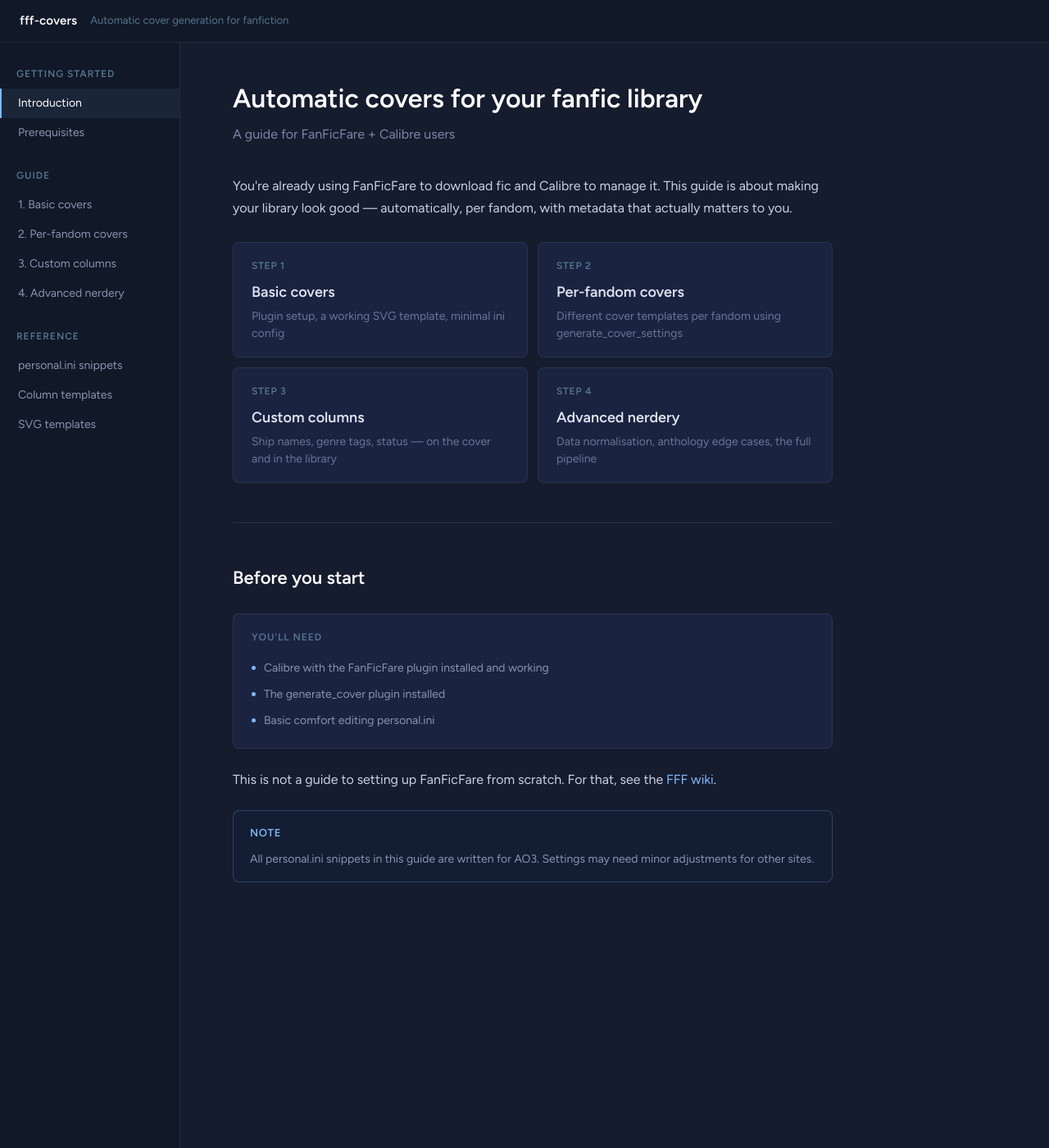
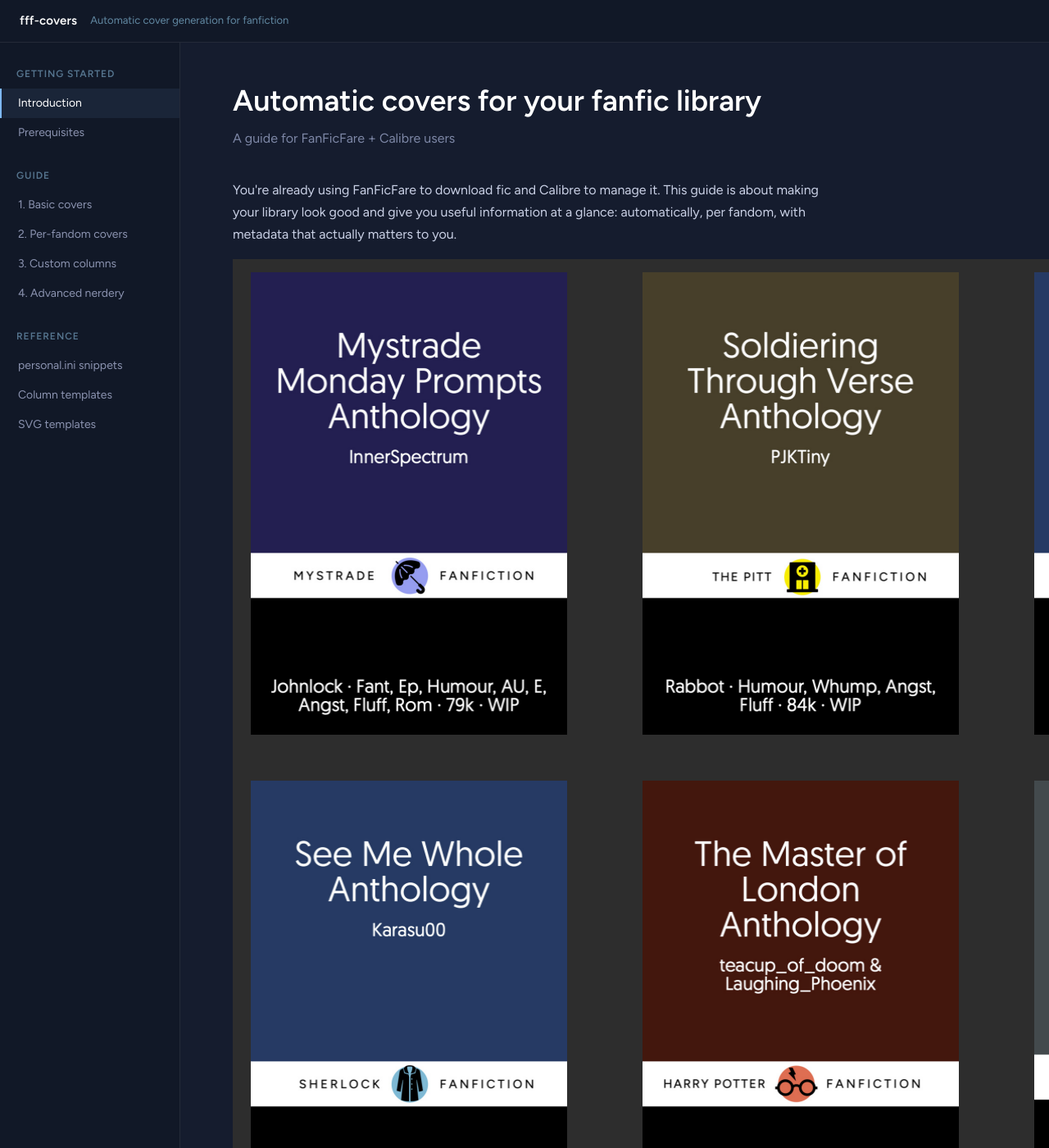
Before and after one commit to wordsandpics/fff-covers, a Jekyll site: the page built from index.md, in a window 1280 px wide and 1400 px high. Shown: the whole window at 82% size. Built offline with Jekyll 4.4.1, drawn with Linux system fonts in a browser that asks for light colours; some of the changed text lies outside the part shown.

Commit message:
css changes, added images

```diff
--- a/assets/css/style.css
+++ b/assets/css/style.css
@@ -56,7 +56,7 @@
 
 .topbar-sub {
   font-size: 13px;
-  color: #56758E;
+  color: #6289a3;
 }
 
 .site-wrap {
@@ -128,7 +128,7 @@
 ---------------------------------------- */
 
 h1 {
-  font-size: 32px;
+  font-size: 36px;
   font-weight: 600;
   color: #ffffff;
   line-height: 1.3;
@@ -136,7 +136,7 @@
 }
 
 h2 {
-  font-size: 22px;
+  font-size: 24px;
   font-weight: 600;
   color: #ffffff;
   margin-top: 48px;
@@ -146,11 +146,18 @@
 }
 
 h3 {
-  font-size: 18px;
+  font-size: 20px;
   font-weight: 600;
   color: #dde2f0;
   margin-top: 32px;
   margin-bottom: 12px;
+}
+h6{
+  font-size: 13px;
+  font-weight: 600;
+  letter-spacing: 0.06em;
+  text-transform: uppercase;
+  margin-bottom: 8px;
 }
 
 h1 + h2,
@@ -257,17 +264,10 @@
   border: 1px solid;
 }
 
-.callout-title {
-  font-size: 13px;
-  font-weight: 600;
-  letter-spacing: 0.06em;
-  text-transform: uppercase;
-  margin-bottom: 8px;
-}
+
 
 .callout p {
   margin-bottom: 0;
-  font-size: 14px;
 }
 
 .callout.note {
@@ -314,24 +314,16 @@
 }
 
 .step-num {
-  font-size: 12px;
-  font-weight: 600;
-  letter-spacing: 0.06em;
-  text-transform: uppercase;
-  color: #56758E;
+  color: #6289a3;
   margin-bottom: 6px;
 }
 
 .step-title {
-  font-size: 18px;
-  font-weight: 600;
   color: #dde2f0;
   margin-bottom: 4px;
 }
 
 .step-desc {
-  font-size: 14px;
-  color: #6b7594;
   line-height: 1.5;
 }
 
@@ -348,21 +340,19 @@
 }
 
 .prereqs-title {
-  font-size: 12px;
-  font-weight: 600;
-  letter-spacing: 0.08em;
-  text-transform: uppercase;
-  color: #56758E;
+  color: #6289a3;
   margin-bottom: 12px;
 }
 
-.prereq-item {
-  display: flex;
-  align-items: center;
-  gap: 10px;
-  font-size: 14px;
+.prereq-items {
   color: #8b93b0;
   padding: 4px 0;
+  margin:0;
+}
+.prereq-items li{
+  margin:0;
+  padding: 4px 0;
+  list-style: none;
 }
 
 .prereq-dot {
--- a/index.md
+++ b/index.md
@@ -4,43 +4,47 @@
 subtitle: A guide for FanFicFare + Calibre users
 ---
 
-<p>You're already using FanFicFare to download fic and Calibre to manage it. This guide is about making your library look good — automatically, per fandom, with metadata that actually matters to you.</p>
+<p>You're already using FanFicFare to download fic and Calibre to manage it. This guide is about making your library look good and give you useful information at a glance: automatically, per fandom, with metadata that actually matters to you.</p>
+
+![Cover samples]({{ '/assets/img/cover_samples.png' | relative_url }})
+This is a sample of what my covers look like
 
 <div class="step-grid">
   <a class="step-card" href="{{ '/basic-covers/' | relative_url }}">
-    <div class="step-num">Step 1</div>
-    <div class="step-title">Basic covers</div>
-    <div class="step-desc">Plugin setup, a working SVG template, minimal ini config</div>
+    <h6 class="step-num">Step 1</h6>
+    <h3 class="step-title">Basic covers</h3>
+    <p class="step-desc">Plugin setup, a working SVG template, minimal ini config</p>
   </a>
   <a class="step-card" href="{{ '/per-fandom/' | relative_url }}">
-    <div class="step-num">Step 2</div>
-    <div class="step-title">Per-fandom covers</div>
-    <div class="step-desc">Different cover templates per fandom using generate_cover_settings</div>
+    <h6 class="step-num">Step 2</h6>
+    <h3 class="step-title">Per-fandom covers</h3>
+    <p class="step-desc">Different cover templates per fandom using generate_cover_settings</p>
   </a>
   <a class="step-card" href="{{ '/custom-columns/' | relative_url }}">
-    <div class="step-num">Step 3</div>
-    <div class="step-title">Custom columns</div>
-    <div class="step-desc">Ship names, genre tags, status — on the cover and in the library</div>
+    <h6 class="step-num">Step 3</h6>
+    <h3 class="step-title">Custom columns</h3>
+    <p class="step-desc">Ship names, genre tags, status — on the cover and in the library</p>
   </a>
   <a class="step-card" href="{{ '/nerdery/' | relative_url }}">
-    <div class="step-num">Step 4</div>
-    <div class="step-title">Advanced nerdery</div>
-    <div class="step-desc">Data normalisation, anthology edge cases, the full pipeline</div>
+    <h6 class="step-num">Step 4</h6>
+    <h3 class="step-title">Advanced nerdery</h3>
+    <p class="step-desc">Data normalisation, anthology edge cases, the full pipeline</p>
   </a>
 </div>
 
 ## Before you start
 
 <div class="prereqs">
-  <div class="prereqs-title">You'll need</div>
-  <div class="prereq-item"><div class="prereq-dot"></div>Calibre with the FanFicFare plugin installed and working</div>
-  <div class="prereq-item"><div class="prereq-dot"></div>The generate_cover plugin installed</div>
-  <div class="prereq-item"><div class="prereq-dot"></div>Basic comfort editing personal.ini</div>
+  <h6 class="prereqs-title">You'll need</h6>
+  <ul class="prereq-items">
+  <li><div class="prereq-dot"></div>Calibre with the FanFicFare plugin installed and working</li>
+  <li><div class="prereq-dot"></div>The generate_cover plugin installed</li>
+  <li><div class="prereq-dot"></div>Basic comfort editing personal.ini</li>
 </div>
 
 This is not a guide to setting up FanFicFare from scratch. For that, see the [FFF wiki](https://github.com/JimmXinu/FanFicFare/wiki).
 
 <div class="callout note">
-  <div class="callout-title">Note</div>
+  <h6 class="callout-title">Note</h6>
   <p>All personal.ini snippets in this guide are written for AO3. Settings may need minor adjustments for other sites.</p>
 </div>
```
Also changed, not shown: assets/img/cover_samples.png (added), code/cover images/classic.svg (added), code/cover images/classic_blue.svg (added), code/cover images/classics green.svg (added), code/cover images/classics lime.svg (added), code/cover images/classics orange.svg (added), code/cover images/classics pink.svg (added), code/cover images/classics purple.svg (added), code/cover images/classics purple_1.svg (added), code/cover images/classics red.svg (added), code/cover images/classics teal.svg (added), code/cover images/classics yellow.svg (added), 4 other files.
